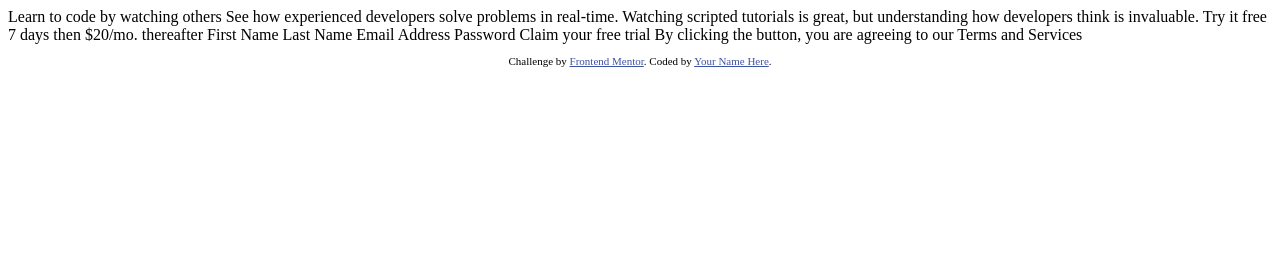
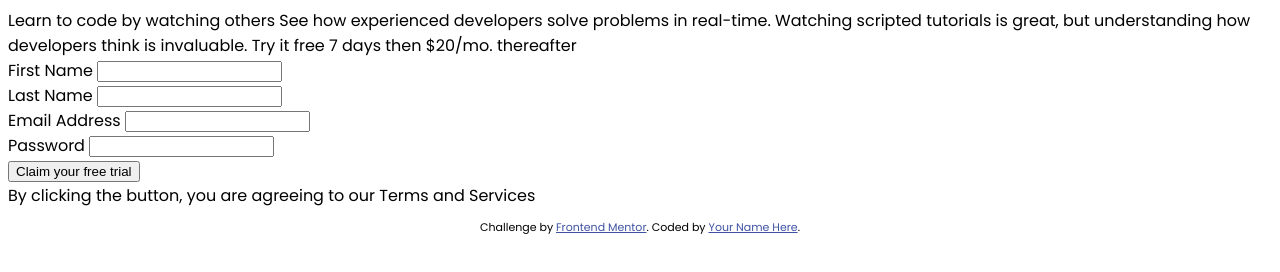
Before and after one commit to sonicakes/form-validation, a plain HTML site: page index.html in a window 1280 px wide. Drawn offline with nearby package versions, Linux system fonts and the light colour scheme.

Commit message:
add basic layout

```diff
--- a/index.html
+++ b/index.html
@@ -1,19 +1,30 @@
 <!DOCTYPE html>
 <html lang="en">
+
 <head>
   <meta charset="UTF-8">
-  <meta name="viewport" content="width=device-width, initial-scale=1.0"> <!-- displays site properly based on user's device -->
+  <meta name="viewport" content="width=device-width, initial-scale=1.0">
+  <!-- displays site properly based on user's device -->
 
   <link rel="icon" type="image/png" sizes="32x32" href="./images/favicon-32x32.png">
-
-  <title>Frontend Mentor | Intro component with sign up form</title>
+  <link rel="preconnect" href="https://fonts.gstatic.com">
+  <link href="https://fonts.googleapis.com/css2?family=Poppins:wght@400;500;600;700&display=swap" rel="stylesheet">
+  <link href="styles.css" rel="stylesheet">
+  <title>Sign up form</title>
 
   <!-- Feel free to remove these styles or customise in your own stylesheet 👍 -->
   <style>
-    .attribution { font-size: 11px; text-align: center; }
-    .attribution a { color: hsl(228, 45%, 44%); }
+    .attribution {
+      font-size: 11px;
+      text-align: center;
+    }
+
+    .attribution a {
+      color: hsl(228, 45%, 44%);
+    }
   </style>
 </head>
+
 <body>
 
   Learn to code by watching others
@@ -22,15 +33,34 @@
   but understanding how developers think is invaluable.
 
   Try it free 7 days then $20/mo. thereafter
+  <form action="" method="get" class="custom-form">
+    <div class="form-section">
+      <label for="firstName">First Name</label>
+      <input type="text" name="firstName" id="firstName" required>
+      <div class="error-msg fname"></div>
+    </div>
+    <div class="form-section">
+      <label for="lastName">Last Name</label>
+      <input type="text" name="lastName" id="lastName" required>
+      <div class="error-msg lname"></div>
+    </div>
+    <div class="form-section">
+      <label for="email">Email Address</label>
+      <input type="email" name="email" id="email" required>
+      <div class="error-msg email"></div>
+    </div>
+    <div class="form-section">
+      <label for="password">Password</label>
+      <input type="password" name="password" id="password" required>
+      <div class="error-msg pswd"></div>
+    </div>
+    <div class="form-section"><input type="submit" value="Claim your free trial"></div>
+  </form>
 
-  First Name
-  Last Name
-  Email Address
-  Password
 
-  Claim your free trial
 
-  By clicking the button, you are agreeing to our Terms and Services
+
+  <div class="t-c">By clicking the button, you are agreeing to our Terms and Services</div>
 
   <footer>
     <p class="attribution">
@@ -38,5 +68,9 @@
       Coded by <a href="#">Your Name Here</a>.
     </p>
   </footer>
+  <script src="https://code.jquery.com/jquery-3.5.1.min.js"
+    integrity="sha256-9/aliU8dGd2tb6OSsuzixeV4y/faTqgFtohetphbbj0=" crossorigin="anonymous"></script>
+  <script src="js.js"></script>
 </body>
+
 </html>
--- /dev/null
+++ b/js.js
@@ -0,0 +1,8 @@
+// A $( document ).ready() block.
+$( document ).ready(function() {
+    console.log( "ready!" );
+});
+
+//todo
+//1. check if values of fname,lname and pswd are empty, and if yes, display relevant msgs
+//2. validate email & display msg
--- /dev/null
+++ b/styles.css
@@ -0,0 +1,3 @@
+body {
+    font-family: 'Poppins', sans-serif;
+}
```
